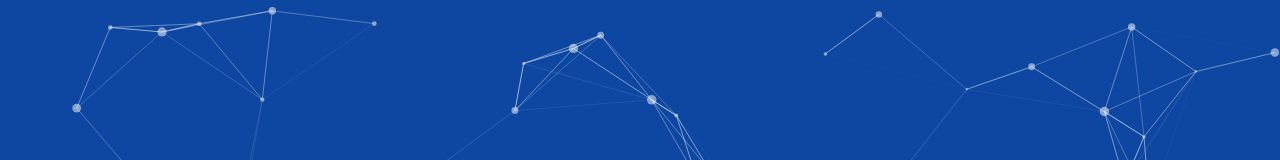
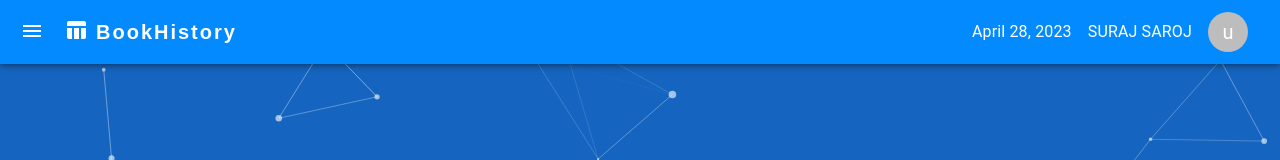
Before and after one commit to sarojsuraj52/Book-History, a React (Vite) app: page / in a window 1280 px wide. Shown: the top 160 px of the page. Built offline with nearby package versions, Linux system fonts and the light colour scheme.

Commit message:
Done all

```diff
--- a/src/App.jsx
+++ b/src/App.jsx
@@ -9,12 +9,14 @@ import Footer from "./components/layout/Footer";
 import Dashboard from "./components/Dashboard/Dashboard";
 import BookStore from "./components/BookStore/BookStore";
 import { AnimatePresence } from "framer-motion";
+import { useLocation } from 'react-router-dom';
 
 function App() {
   const isLoggedIn = useSelector((state) => state.auth.isLoggedIn);
+  const location = useLocation();
   return (
     <div className="App">
-      {isLoggedIn && <Navbar />}
+       {location.pathname !== '/auth' && <Navbar />}
       <AnimatePresence>
         <Routes>
           <Route exact path="/" element={<Dashboard />} />
--- a/src/components/BookStore/Books.jsx
+++ b/src/components/BookStore/Books.jsx
@@ -75,7 +75,6 @@ const Books = ({ bookStoreData, query }) => {
           whileTap={{ scale: 0.7, transition: { duration: 0.3 } }}
           whileHover={{ scale: 1.1, transition: { duration: 0.2 } }}
           onClick={() => setSelectedBook(null)}
-          sx={{ mb: 5 }}
         >
           Close Book
         </Button>
@@ -138,14 +137,14 @@ const Books = ({ bookStoreData, query }) => {
                     alt={book.volumeInfo.title}
                     className={classes.image}
                     style={{
-                      width: "80%",
+                      width: "70%",
                       height: "300px",
                       objectFit: "cover",
                       marginBottom: "1rem",
                       borderRadius: "5%",
                       maxWidth:
                         selectedBook && selectedBook.id === book.id
-                          ? "13%"
+                          ? "208px"
                           : "none",
                     }}
                   />
@@ -189,7 +188,7 @@ const Books = ({ bookStoreData, query }) => {
                         <b>Page Count: </b>
                         {selectedBook.volumeInfo.pageCount || "Not Available"}
                       </Typography>
-                      <Typography variant="subtitle1">
+                      <Typography variant="subtitle1" style={{wordBreak:'break-all'}}>
                         <b>Preview: </b>
                         <a
                           href={selectedBook.volumeInfo.previewLink}
--- a/src/components/BookStore/SearchBar.jsx
+++ b/src/components/BookStore/SearchBar.jsx
@@ -25,14 +25,13 @@ export default function SearchBar({ search }) {
 
   return (
     <Box
-      sx={{
+      style={{
         display: "flex",
         alignItems: "center",
         justifyContent: "center",
         width: "fit-content",
-        pl: 3,
-        mx: "auto",
-        my: 5,
+        paddingLeft: 3,
+        margin: "30px auto",
         border: "1px solid #038aff",
         borderRadius: 5,
       }}
@@ -42,15 +41,14 @@ export default function SearchBar({ search }) {
         value={searchTerm}
         placeholder="Search…"
         inputProps={{ "aria-label": "search" }}
-        sx={{ ml: 1, flex: 1 }}
+        style={{ marginLeft: '15px', flex: 1 }}
         onKeyDown={handleKeyDown}
       />
       <IconButton
         style={{ backgroundColor: "#038aff", borderRadius: 0, color: "white" }}
-        size="large !important"
         onClick={handleSearch}
       >
-        <SearchIcon />
+        <SearchIcon style={{fontSize:'2rem'}}/>
       </IconButton>
     </Box>
   );
--- a/src/components/Dashboard/Dashboard.jsx
+++ b/src/components/Dashboard/Dashboard.jsx
@@ -1,4 +1,4 @@
-import React, { useState,useEffect } from "react";
+import React, { useState, useEffect } from "react";
 import { Container, Typography, Button, Box } from "@mui/material";
 import { useCallback, Fragment } from "react";
 // import  { Container, } from 'tsparticles-engine';
@@ -23,11 +23,11 @@ const Dashboard = () => {
       window.close();
     };
 
-    window.addEventListener('popstate', handleBackButton);
+    window.addEventListener("popstate", handleBackButton);
 
     return () => {
       // Clean up the event listener when the component is unmounted
-      window.removeEventListener('popstate', handleBackButton);
+      window.removeEventListener("popstate", handleBackButton);
     };
   }, []);
 
@@ -64,7 +64,7 @@ const Dashboard = () => {
         options={{
           background: {
             color: {
-              value: "#0d47a1",
+              value: "#1565c0", // change the background color
             },
           },
           fpsLimit: 60,
@@ -92,7 +92,7 @@ const Dashboard = () => {
           },
           particles: {
             color: {
-              value: "#ffffff",
+              value: "#ffffff", // change the particle color
             },
             links: {
               color: "#ffffff",
@@ -108,21 +108,21 @@ const Dashboard = () => {
               direction: "none",
               enable: true,
               outModes: {
-                default: "bounce",
+                default: "out",
               },
               random: false,
               speed: 2,
-              straight: false,
+              straight: true,
             },
             number: {
               density: {
                 enable: true,
                 area: 800,
               },
-              value: 80,
+              value: 50,
             },
             opacity: {
-              value: 0.5,
+              value: 0.6,
             },
             shape: {
               type: "circle",
@@ -134,6 +134,7 @@ const Dashboard = () => {
           detectRetina: true,
         }}
       />
+
       <Container maxWidth="xl" sx={{ position: "relative", zIndex: 1 }}>
         <Box
           sx={{
@@ -153,9 +154,9 @@ const Dashboard = () => {
               initial={{ opacity: 0, y: 30 }}
               animate={{ opacity: 1, y: 0 }}
               exit={{ opacity: 0, y: 30 }}
-              transition={{ duration: 0.5 ,delay:0.5}}
+              transition={{ duration: 0.5, delay: 0.5 }}
               layout
-              sx={{ fontSize: "3.5rem" }}
+              style={{ fontSize: "3.5rem" }}
               gutterBottom
             >
               Welcome to BookHistory, folks!
@@ -165,9 +166,9 @@ const Dashboard = () => {
               initial={{ opacity: 0, y: 30 }}
               animate={{ opacity: 1, y: 0 }}
               exit={{ opacity: 0, y: 30 }}
-              transition={{ duration: 0.5 ,delay:0.8}}
+              transition={{ duration: 0.5, delay: 0.8 }}
               layout
-              sx={{ fontSize: "1.5rem" }}
+              style={{ fontSize: "1.5rem" }}
               gutterBottom
             >
               Gosh, I'm so excited to explore the magical world of books with
@@ -190,12 +191,15 @@ const Dashboard = () => {
                 initial={{ opacity: 0, y: 30 }}
                 animate={{ opacity: 1, y: 0 }}
                 exit={{ opacity: 0, y: 30 }}
-                transition={{ duration: 0.5 ,delay:1.1}}
+                transition={{ duration: 0.5, delay: 1.1 }}
                 whileTap={{ scale: 0.7, transition: { duration: 0.2 } }}
                 whileHover={{ scale: 1.1, transition: { duration: 0.2 } }}
                 layout
                 variant="contained"
-                sx={{ backgroundColor: "white !important", color: "black !important" }}
+                sx={{
+                  backgroundColor: "white !important",
+                  color: "black !important",
+                }}
                 onClick={() => setCommonModal(true)}
               >
                 <b>Get Started</b>
@@ -212,7 +216,7 @@ const Dashboard = () => {
               initial={{ opacity: 0, y: 30 }}
               animate={{ opacity: 1, y: 0 }}
               exit={{ opacity: 0, y: 30 }}
-              transition={{ duration: 0.5 ,delay:1.4}}
+              transition={{ duration: 0.5, delay: 1.4 }}
               layout
             >
               <video
@@ -246,9 +250,9 @@ const Dashboard = () => {
             initial={{ opacity: 0, y: 30 }}
             animate={{ opacity: 1, y: 0 }}
             exit={{ opacity: 0, y: 30 }}
-            transition={{ duration: 0.5 ,delay:1.7}}
+            transition={{ duration: 0.5, delay: 1.7 }}
             layout
-            sx={{ fontSize: "1rem", display: "flex", alignItems: "center" }}
+            style={{ fontSize: "1rem", display: "flex", alignItems: "center" }}
           >
             <BookIcon width={48} height={48} />
             &nbsp; BookHistory is a product of zCon Solutions Pvt Ltd. All
```
